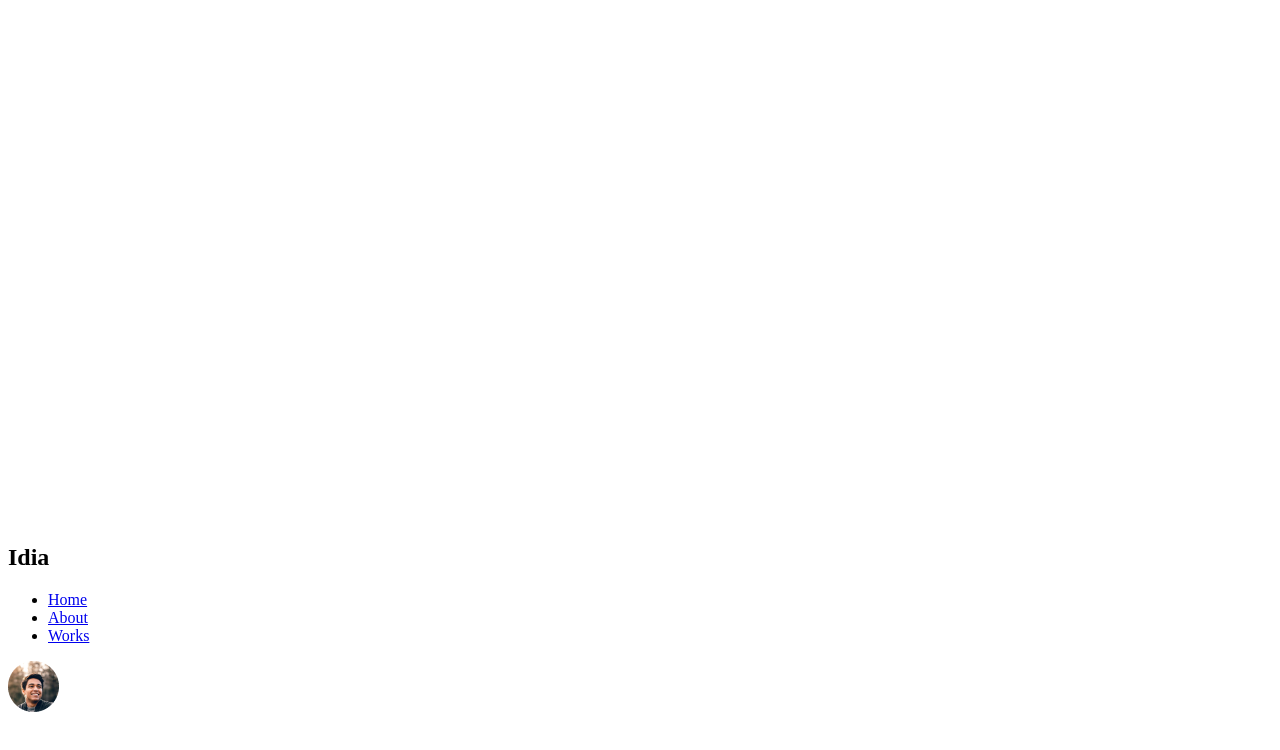
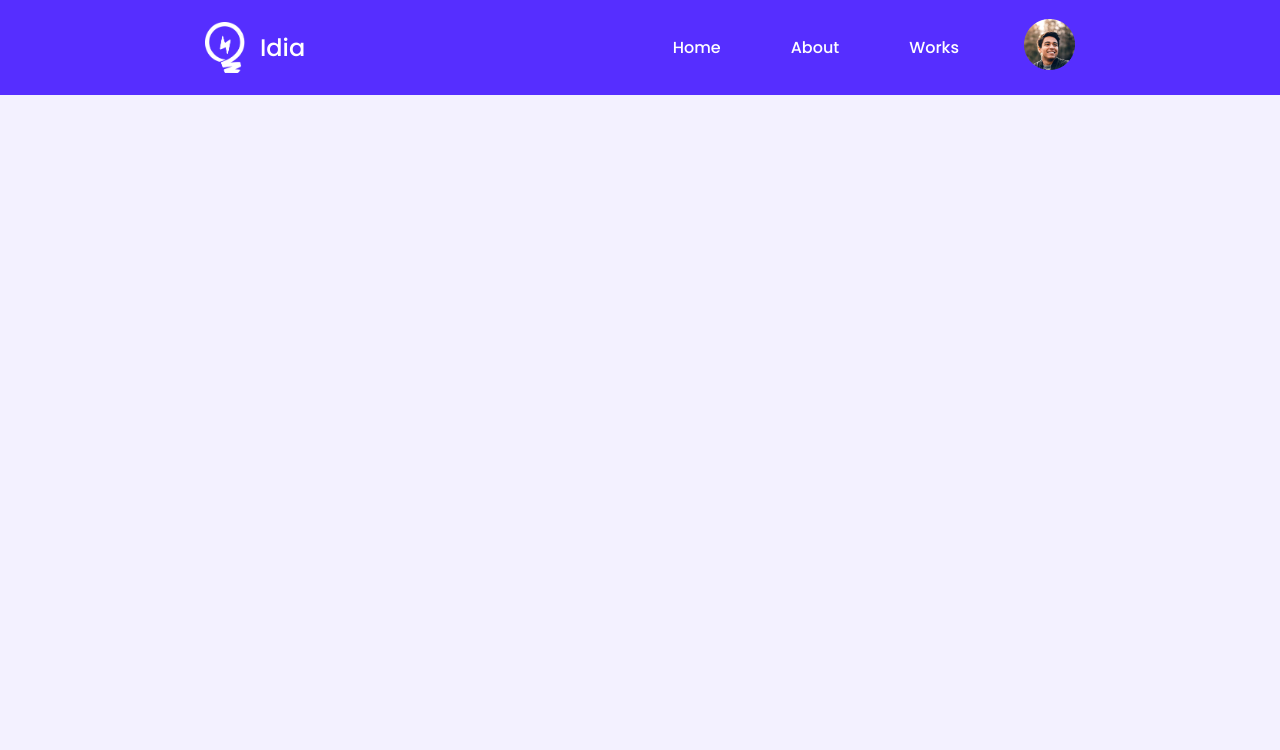
Before and after one commit to AbtahiHasan/leader-board-website, a plain HTML site: page index.html in a window 1280 px wide. Drawn offline with nearby package versions, Linux system fonts and the light colour scheme.

Commit message:
header section added

```diff
--- a/css/style.css
+++ b/css/style.css
@@ -0,0 +1,66 @@
+@import url('https://fonts.googleapis.com/css2?family=Poppins:wght@500&display=swap');
+* {
+    margin: 0;
+    padding: 0;
+    box-sizing: border-box;
+    font-family: 'Poppins', sans-serif;
+}
+
+:root {
+    --primary-color: #562EFF;
+    --white: #ffffff;
+    --body-color: #f3f1ff;
+    /* width  */
+    --max: 870px;
+}
+/* common css */
+body {
+    background-color: var(--body-color);
+}
+.container {
+    max-width: var(--max);
+    margin: 0 auto;
+}
+a {
+    text-decoration: none;
+    color: var(--white);
+}
+ul {
+    list-style: none;
+}
+/* header section  */
+.header {
+    background: var(--primary-color);
+}
+.navbar {
+    display: flex;
+    justify-content: space-between;
+}
+.navbar .logo-container {
+    display: flex;
+    justify-content: space-between;
+    align-items: center;
+    gap: 15px;
+}
+.navbar .logo-container img{
+    width: 40px;
+    height: 51px;
+}
+.navbar .logo-container h2 {
+    font-size: 24px;
+    font-weight: 500;
+    color: var(--white);
+}
+.right-content {
+    display: flex;
+    gap: 30px;
+    align-items: center;
+}
+.right-content .navlinks ul{
+    display: flex;
+    align-items: center;
+    list-style: none;
+}
+.right-content .navlinks ul li{
+    padding: 35px
+}
--- a/index.html
+++ b/index.html
@@ -11,10 +11,12 @@
     <link rel="stylesheet" href="css/style.css">
 </head>
 <body>
-    <header class="navbar">
+    <header class="header">
         <div class="container">
             <nav class="navbar">
                 <div class="logo-container"><img src="images/icons/logo.png" alt="logo"><h2 class="logo-text">Idia</h2></div>
+
+                <div class="right-content">
                     <div class="navlinks">
                         <ul>
                             <li><a href="#">Home</a></li>
@@ -25,6 +27,7 @@
                     <div class="profile-pic">
                         <img src="images/icons/profile.png" alt="profile pic">
                     </div>
+                </div>
             </nav>
         </div>
     </header>
```
Lines whose indentation alone changed are shown as unchanged.
